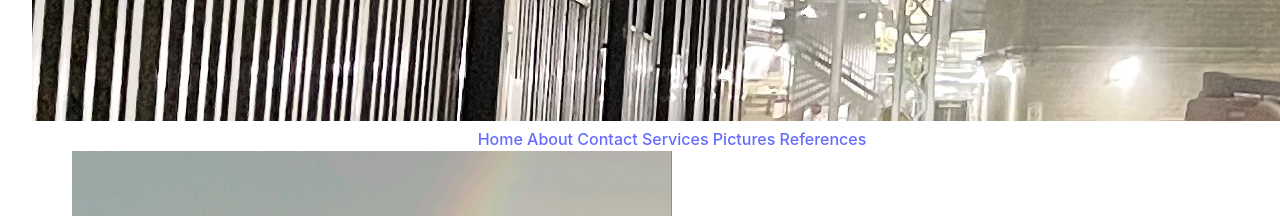
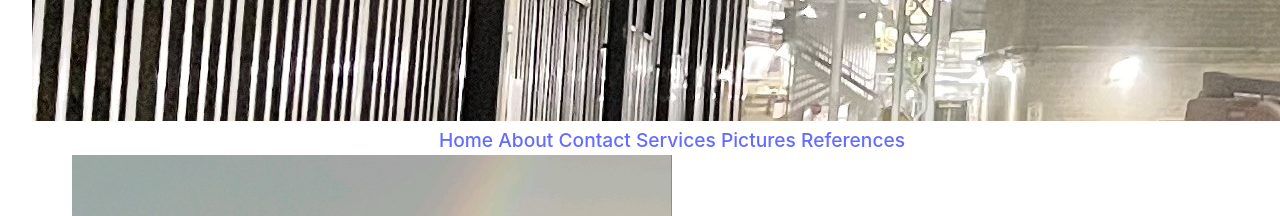
Before and after one commit to gideonMCove/4C-Consulting, a React (Vite) app: page /Pictures in a window 1280 px wide. Shown: the part 1860-2076 px from the top of the page. Built offline with nearby package versions, Linux system fonts and the light colour scheme.

Commit message:
updating css sizes

```diff
--- a/src/index.css
+++ b/src/index.css
@@ -68,12 +68,10 @@ button:focus-visible {
 }
 
 .About {
+  font-size: 1.2em;
 
 }
 
-.Contact {
-
-}
 
 .Footer {
   font-size: 0.8em;
@@ -85,26 +83,36 @@ button:focus-visible {
 }
 
 .Header {
+  font-size: 0.8em;
 
 }
 
 .Home {
+  font-size: 0.8em;
 
 }
 
 .Main {
+  font-size: 0.8em;
 
 }
 
 .Nav {
+  font-size: 1.2em;
+  display: flex;
+  flex-direction: row;
+  justify-content: space-evenly;
 
 }
 
 .Pictures {
+  max-width: fit-content;
+  max-height: fit-content;
 
 }
 
 .ReferenceList {
+  font-size: 1.2em;
 
 }
 
```
